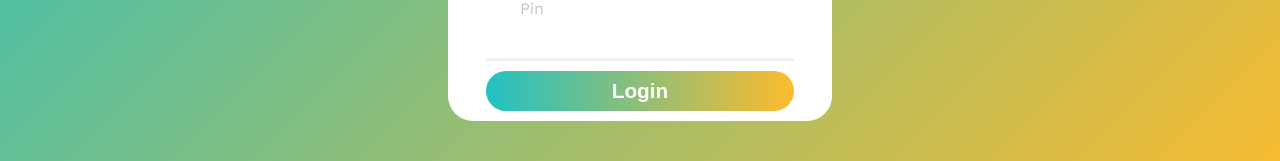
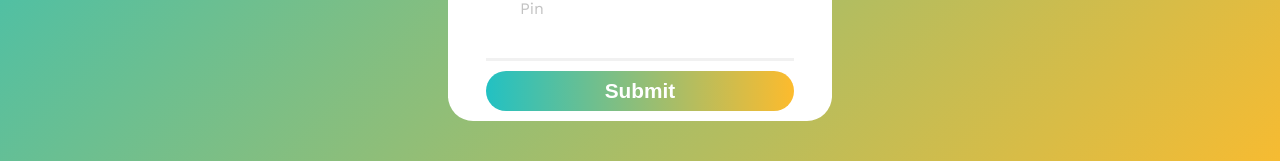
Before and after one commit to AbradolfLinckler/Banking-System, a React (Create React App) app in the folder client/: page /transactions in a window 1280 px wide. Shown: the part 411-572 px from the top of the page. Built offline with nearby package versions, Linux system fonts and the light colour scheme.

Commit message:
transactions done

```diff
--- a/client/src/pages/transactions/Transactions.jsx
+++ b/client/src/pages/transactions/Transactions.jsx
@@ -77,7 +77,7 @@ export default function Transactions() {
           {wp && <p className='error'>*Wrong Pin</p>}
         </div>
         <div id='button' className='row'>
-          <button onClick={submit}>Login</button>
+          <button onClick={submit}>Submit</button>
         </div>
 
       </div>
```
